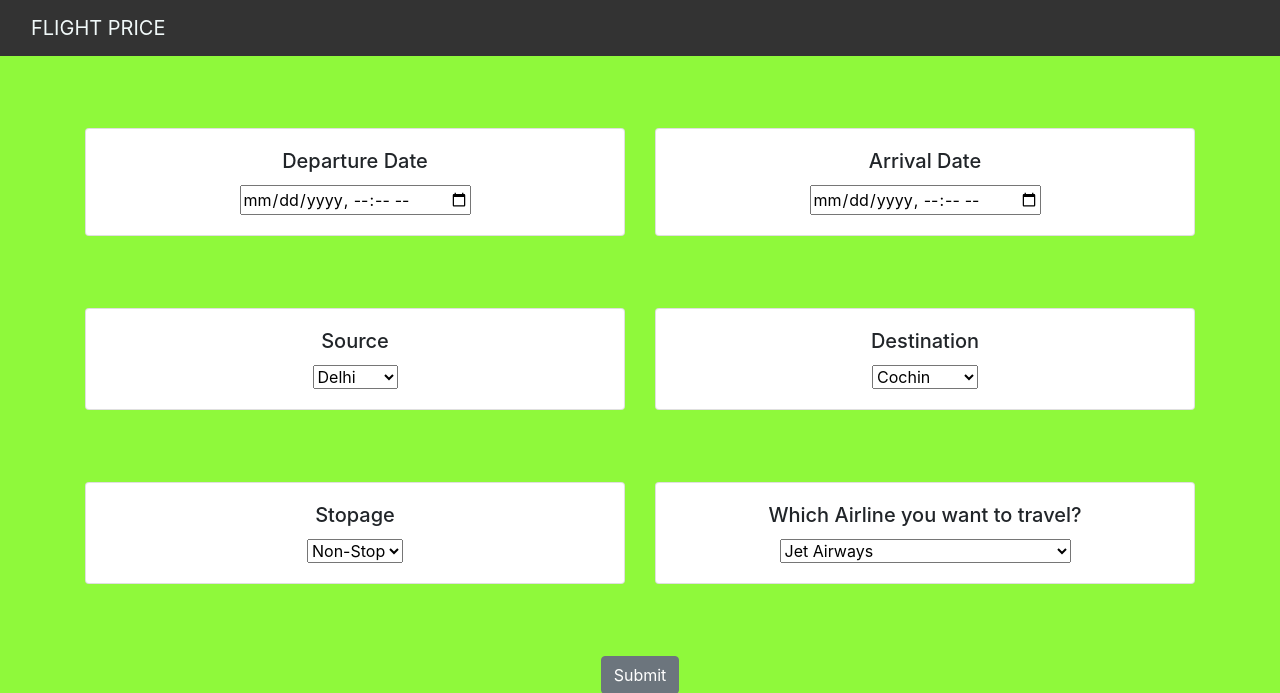
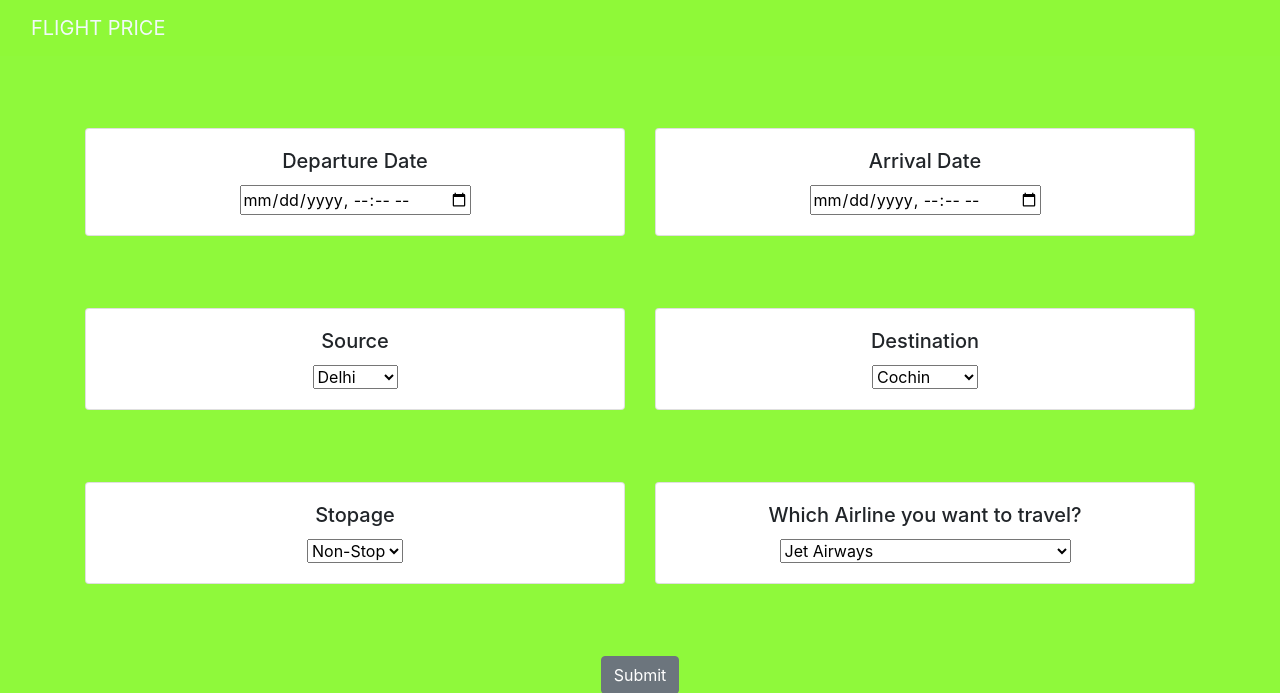
Before and after one commit to ramansh03/flight_price, a Flask app: page / in a window 1280 px wide. Shown: the top 693 px of the page. Run offline with Flask 2, Linux system fonts and the light colour scheme; parts of the project's set-up code (start-up, migrations or seed data) failed here and were passed over; some libraries are stand-ins or nearby versions.

Commit message:
Update styles.css

```diff
--- a/static/css/styles.css
+++ b/static/css/styles.css
@@ -1,10 +1,10 @@
 body {
-    background-color: #8FF93B;
+    background-color: #8ff93B;
     text-align: center;
 }
 
 .navbar {
-    background-color: #333333;
+    background-color: #8ff938;
 }
 
 a {
```
